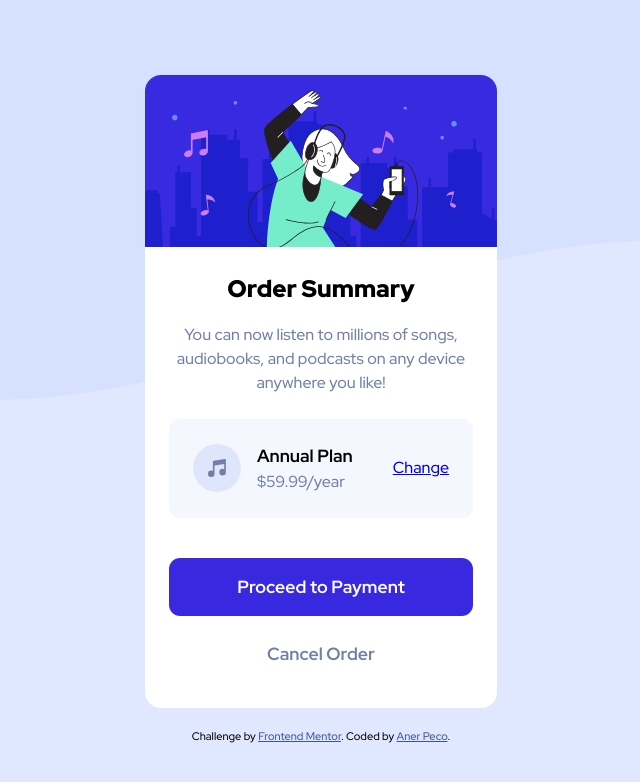
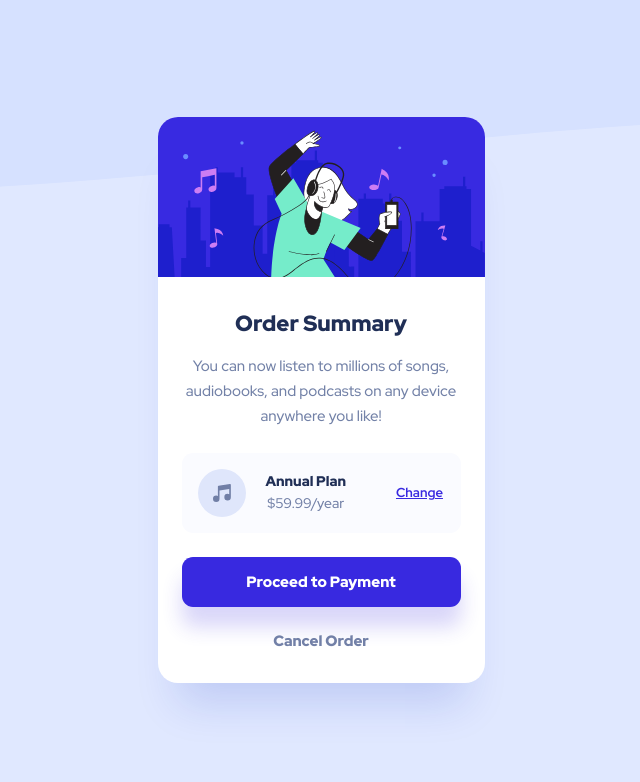
Before and after one commit to anerpeco/order-summary-component, a plain HTML site: page index.html in a window 1280 px wide. Shown: the whole page, without its empty margins (319-959 px from the left). Drawn offline with Linux system fonts and the light colour scheme.

Commit message:
design minor improvements

```diff
--- a/css/reset.css
+++ b/css/reset.css
@@ -1,13 +1,15 @@
-
-*, *::before, *::after {
+*,
+*::before,
+*::after {
   box-sizing: border-box;
 }
 
 * {
   margin: 0;
+  padding: 0;
 }
 
-  html, body {
+html {
   height: 100%;
 }
 
@@ -16,19 +18,33 @@
   -webkit-font-smoothing: antialiased;
 }
 
-  img, picture, video, canvas, svg {
+img,
+picture,
+video,
+canvas,
+svg {
   display: block;
   max-width: 100%;
 }
 
-  input, button, textarea, select {
+input,
+button,
+textarea,
+select {
   font: inherit;
 }
 
-  p, h1, h2, h3, h4, h5, h6 {
+p,
+h1,
+h2,
+h3,
+h4,
+h5,
+h6 {
   overflow-wrap: break-word;
 }
 
-  #root, #__next {
+#root,
+#__next {
   isolation: isolate;
 }
--- a/css/style.css
+++ b/css/style.css
@@ -1,118 +1,208 @@
-body{
+body {
     font-family: 'Red Hat Display', sans-serif;
+    background-color: hsl(225, 100%, 94%);
     background-image: url(../images/pattern-background-mobile.svg);
     background-repeat: no-repeat;
-    background-size: 100% 30%;
-    background-color: hsl(225, 100%, 94%);
+    background-size: 100% 194px;
     display: flex;
-    flex-direction: column;
     justify-content: center;
     align-items: center;
+    height: 100vh;
 }
 
-.container{
-    display: flex;
-    flex-direction: column;
-    align-items: center;
-    justify-content: center;
-    max-width: 22rem;
-    background-color: white;
-    margin: 1.2rem;
-    border-radius: 1rem;
+@media screen and (min-width: 90rem) {
+    body {
+        background-image: url(../images/pattern-background-desktop.svg);
+        background-size: 100% 27.3125rem;
+    }
 }
 
-.container img{
-    border-top-left-radius: 1rem;
-    border-top-right-radius: 1rem;
+.container {
+    width: 20.4375rem;
+    background-color: hsla(0, 0%, 100%, 1);
+    border-radius: 1.25rem;
+    box-shadow: 0px 40px 40px -20px rgba(13, 48, 189, 0.151826);
+    text-align: center;
+    padding-bottom: 2rem;
 }
 
-.orderSummary{
-    text-align: center;
-    padding: 1.5rem;
+@media screen and (min-width: 90rem) {
+    .container {
+        width: 28.125rem;
+        padding-bottom: 3rem;
+    }
 }
 
-.orderSummary h1{
-    font-weight: 900;
-    margin-bottom: 1rem;
-    font-size: 1.5rem;
+.container img {
+    width: 100%;
+    border-radius: 1.25rem 1.25rem 0 0;
 }
 
-.orderSummary p{
-    font-weight: 500;
-    font-size: 1rem;
-    color: hsl(224, 23%, 55%);
+.container h1 {
+    font-size: 1.375rem;
+    font-weight: 900;
+    line-height: 1.8194rem;
+    color: hsla(223, 46%, 23%, 1);
+    margin-top: 2rem;
 }
 
-.currentPlan{
+@media screen and (min-width: 90rem) {
+    .container h1 {
+        font-size: 1.75rem;
+        line-height: 2.3125rem;
+        margin-top: 2.8125rem;
+    }
+}
+
+.container p {
+    font-size: .9375rem;
+    font-weight: 500;
+    color: hsla(223, 23%, 55%, 1);
+    line-height: 1.5625rem;
+    margin-top: 1rem;
+}
+
+@media screen and (min-width: 90rem) {
+    .container p {
+        font-size: 1rem;
+        line-height: 1.625rem;
+        margin: 1.0625rem 3rem 0;
+    }
+}
+
+.currentPlan {
     display: flex;
     align-items: center;
-    gap: 1rem;
-    background-color: hsl(225, 100%, 98%);
-    padding: 1.5rem;
-    border-radius: 0.7rem;
-
+    background-color: hsla(228, 100%, 99%, 1);
+    padding: 1rem;
+    border-radius: .6875rem;
+    margin: 1.5rem 1.5rem 0;
 }
 
-.currentPlan .plan{
-    flex-direction: column;
-    padding-right: 1.5rem;
+@media screen and (min-width: 90rem) {
+    .currentPlan {
+        padding: 1.5625rem 1.5rem;
+        margin: 1.25rem 3rem 0;
+    }
 }
 
-.currentPlan .plan .planName{
-    font-weight: 700;
-    font-size: 1.1rem;
+.currentPlan img {
+    width: 3rem;
+    margin-right: 1.25rem;
 }
 
-.currentPlan .plan .planPrice{
+.currentPlan .plan {
+    flex-direction: column;
+    margin-right: 3.125rem;
+}
+
+@media screen and (min-width: 90rem) {
+    .currentPlan .plan {
+        margin-right: 5.875rem;
+    }
+}
+
+.currentPlan .plan .planName {
+    font-size: .875rem;
+    font-weight: 900;
+    color: hsla(223, 46%, 23%, 1);
+    line-height: 1.1875rem;
+    margin-bottom: .1875rem;
+    margin-block-start: 0;
+}
+
+@media screen and (min-width: 90rem) {
+    .currentPlan .plan .planName {
+        font-size: 1rem;
+        line-height: 1.3125rem;
+        margin: 0 0 .375rem;
+    }
+}
+
+.currentPlan .plan .planPrice {
+    font-size: .875rem;
     font-weight: 500;
-    color: hsl(224, 23%, 55%);
+    color: hsla(224, 23%, 55%, 1);
+    line-height: 1.1875rem;
+    margin-block-start: 0;
+}
+
+@media screen and (min-width: 90rem) {
+    .currentPlan .plan .planPrice {
+        font-size: 1rem;
+        line-height: 1.3125rem;
+        margin: 0;
+    }
+}
+
+.currentPlan a {
+    font-size: .8125rem;
+    font-weight: 700;
+    line-height: 1.0625rem;
+    color: hsla(245, 75%, 52%, 1);
 }
 
 .currentPlan a:hover,
-.currentPlan a:focus{
+.currentPlan a:focus {
     text-decoration: none;
+    color: hsla(245, 83%, 68%, 1);
 }
 
-.orderBtn{
-    display: flex;
-    flex-direction: column;
-    width: 100%;
-    padding: 1.5rem;
-    margin: 1rem;
-    gap: 1.5rem;
-    font-weight: 700;
-    font-size: 1.1rem;
+@media screen and (min-width: 90rem) {
+    .currentPlan a {
+        font-size: .875rem;
+        line-height: 1.1875rem;
+    }
 }
 
-.orderBtn .submitBtn{
+.submitBtn {
+    display: block;
     border: none;
-    border-radius: 0.7rem;
-    background-color: hsl(245, 75%, 52%);
+    border-radius: .6875rem;
+    background-color: hsla(245, 75%, 52%, 1);
+    box-shadow: 0px 20px 20px rgba(56, 42, 225, 0.190291);
     color: white;
-    padding: 1rem;
+    margin: 1.5rem 1.5rem 0;
+    width: calc(100% - 3rem);
+    height: 3.125rem;
     cursor: pointer;
+    font-size: .9375rem;
+    font-weight: 900;
+    color: hsla(0, 0%, 100%, 1);
+    line-height: 1.25rem;
 }
 
-.orderBtn .cancelBtn{
+.submitBtn:hover,
+.submitBtn:focus {
+    background-color: hsla(245, 83%, 68%, 1);
+}
+
+@media screen and (min-width: 90rem) {
+    .submitBtn {
+        margin: 2rem 3rem 0;
+        width: calc(100% - 6rem);
+    }
+}
+
+.cancelBtn {
+    display: block;
     border: none;
     background-color: transparent;
-    color: hsl(224, 23%, 55%);
+    color: hsla(224, 23%, 55%, 1);
     cursor: pointer;
+    margin: 1.5rem auto 0;
+    font-size: .9375rem;
+    font-weight: 900;
+    line-height: 1.25rem;
 }
 
-.orderBtn .submitBtn:hover,
-.orderBtn .submitBtn:focus{
-    background-color: hsla(245, 75%, 52%, 0.785);
+.cancelBtn:hover,
+.cancelBtn:focus {
+    color: hsla(223, 47%, 23%, 1);
 }
 
-.orderBtn .cancelBtn:hover,
-.orderBtn .cancelBtn:focus{
-    color: black;
-}
-
-@media  screen and (min-width: 769px) {
-    body{
-        background-image: url(../images/pattern-background-desktop.svg);
-        background-size: 100% 50%;
+@media screen and (min-width: 90rem) {
+    .cancelBtn {
+        margin: 2rem auto 0;
     }
 }
--- a/index.html
+++ b/index.html
@@ -24,53 +24,31 @@
     />
 
     <link rel="stylesheet" href="css/style.css" />
-
-    <style>
-      .attribution {
-        font-size: 11px;
-        text-align: center;
-      }
-      .attribution a {
-        color: hsl(228, 45%, 44%);
-      }
-    </style>
   </head>
   <body>
     <main>
-      <article class="container">
+      <div class="container">
         <img
           src="images/illustration-hero.svg"
           alt="Illustration of hero who is listening to music and dancing."
         />
-        <section class="orderSummary">
+
         <h1>Order Summary</h1>
         <p>
           You can now listen to millions of songs, audiobooks, and podcasts on
           any device anywhere you like!
         </p>
-        </section>
-        <section class="currentPlan">
+        <div class="currentPlan">
           <img src="images/icon-music.svg" alt="Music note icon" />
           <div class="plan">
             <p class="planName">Annual Plan</p>
             <p class="planPrice">$59.99/year</p>
           </div>
           <a href="#">Change</a>
-        </section>
-        <section class="orderBtn">
+        </div>
         <button class="submitBtn">Proceed to Payment</button>
         <button class="cancelBtn">Cancel Order</button>
-        </section>
-      </article>
+      </div>
     </main>
-
-    <footer>
-      <div class="attribution">
-        Challenge by
-        <a href="https://www.frontendmentor.io?ref=challenge" target="_blank"
-          >Frontend Mentor</a
-        >. Coded by <a href="https://github.com/anerpeco">Aner Peco</a>.
-      </div>
-    </footer>
   </body>
 </html>
```
Lines whose indentation alone changed are shown as unchanged.
